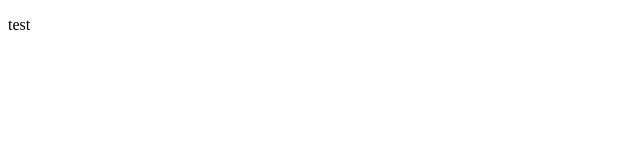
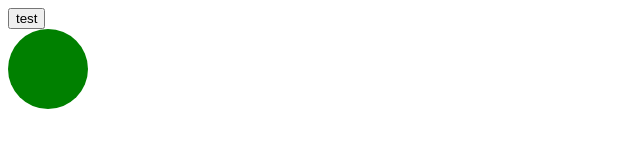
Before and after one commit to yuripocalypse/haven-game, a plain HTML site: page index.html in a window 1280 px wide. Shown: the whole page, without its empty margins (0-640 px from the left). Drawn offline with Linux system fonts and the light colour scheme.

Commit message:
add circle

```diff
--- a/index.html
+++ b/index.html
@@ -4,7 +4,12 @@
 	<TITLE>game :D</TITLE>
 	<META name="viewport" content="width=device-width,initial-scale=1">
 	<META charset="utf-8">
+	<LINK rel="stylesheet" href="style.css">
 </HEAD>
 <BODY>
-	<P>test</P>
+	<DIV ID ="circles">
+
+		<BUTTON onclick="addCircle(5, 'green', 1, 1);">test</BUTTON>
+	</DIV>
+	<SCRIPT src="script.js"> </SCRIPT>
 </BODY>
--- /dev/null
+++ b/script.js
@@ -0,0 +1,21 @@
+let circles = [];
+
+function Circle(size, x, y, colour) {
+	this.size = size;
+	this.x = x;
+	this.y = y;
+	this.colour = colour;
+};
+
+function addCircle(size, colour, x, y) {
+	circles[circles.length] = new Circle(size, x, y, colour);
+	drawCircle(circles[circles.length - 1]);
+	return 1;
+};
+
+function drawCircle(circle) {
+	let circlestring = `<DIV class="circle" style="height:${circle.size}rem; width: ${circle.size}rem; border-radius: 100%; background-color: ${circle.colour}"> </DIV>`;
+	document.getElementById("circles").innerHTML += circlestring;
+};
+
+addCircle(5, "green", 1, 1);
--- /dev/null
+++ b/style.css
@@ -0,0 +1,2 @@
+.circle {
+};
```
Also changed, not shown: README.txt, 2 other files.
